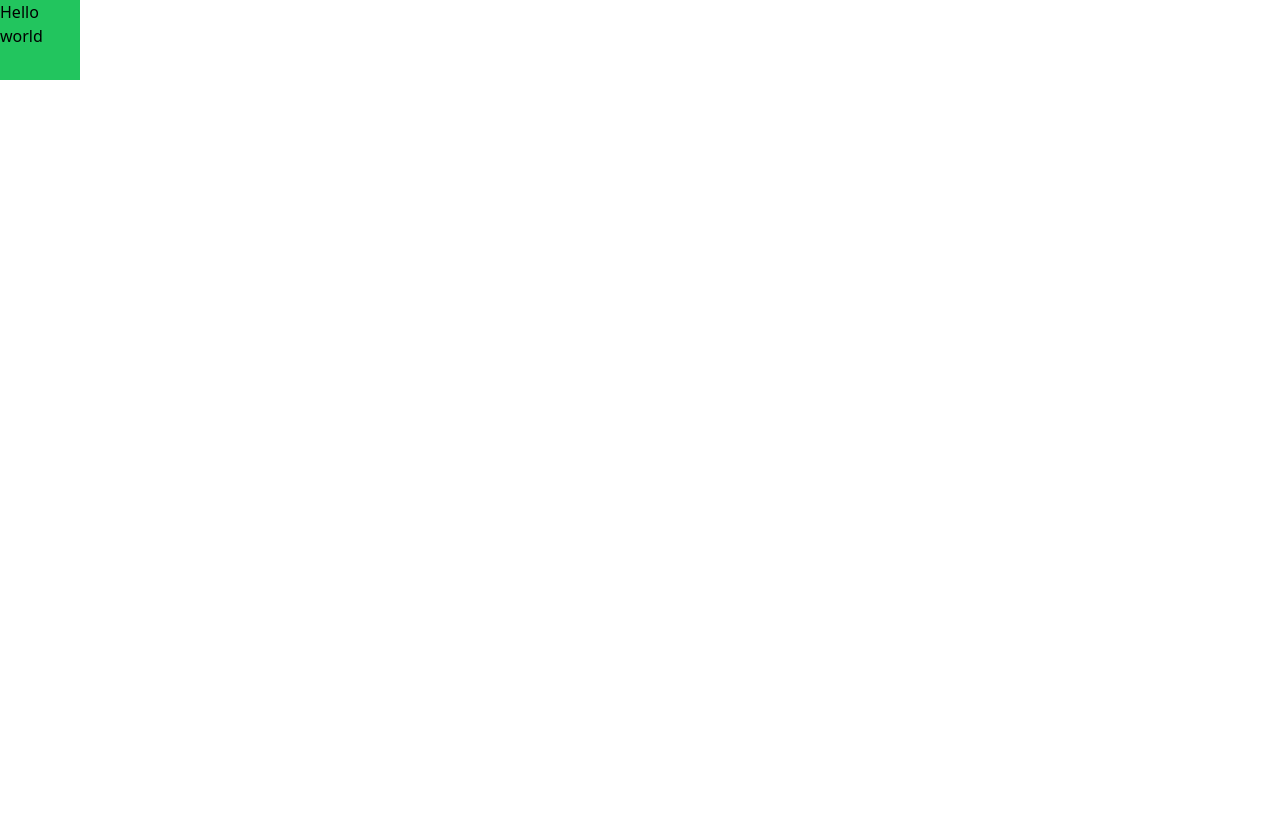
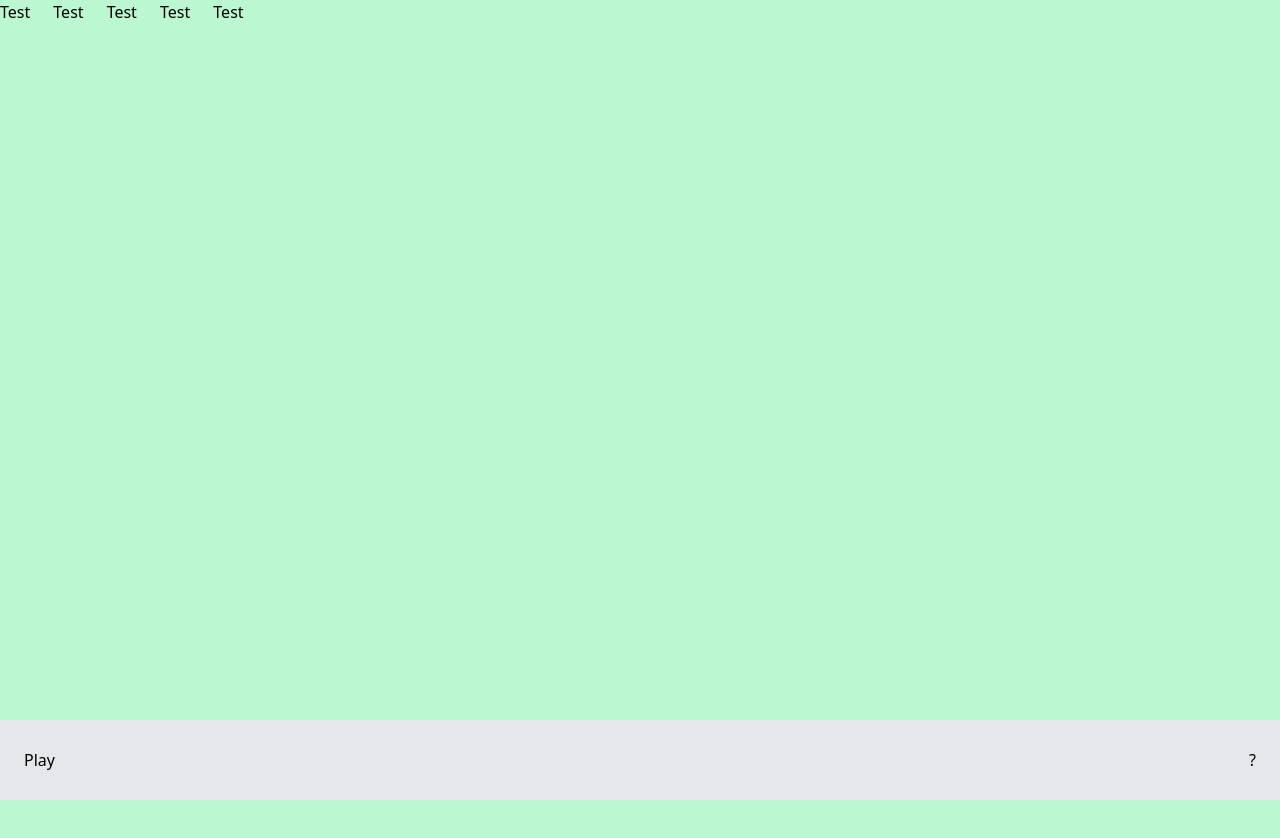
Before and after one commit to teach-a-bot-hack-basel/teach-a-bot, a Nuxt app: page /chapter/console/1 in a window 1280 px wide. Shown: the top 838 px of the page. Before the commit the page ends 800 px from the top, so only its background shows below. Built offline with nearby package versions, Linux system fonts and the light colour scheme.

Commit message:
GameView and Controller base

```diff
--- a/assets/css/tailwind.css
+++ b/assets/css/tailwind.css
@@ -39,3 +39,8 @@ button,
 select {
   cursor: pointer;
 }
+
+
+.limit {
+  /*@apply */
+}
--- /dev/null
+++ b/components/Controller.vue
@@ -0,0 +1,12 @@
+<script lang="ts" setup>
+</script>
+<template>
+  <div class="w-full bg-gray-200 h-20 flex justify-between p-6">
+    <button>
+      Play
+    </button>
+    <button>
+      ?
+    </button>
+  </div>
+</template>
--- /dev/null
+++ b/components/GameView.vue
@@ -0,0 +1,18 @@
+<script lang="ts" setup>
+import {Robot} from "~/classes/Robot";
+
+defineProps<{
+  Robo?: Robot,
+}>()
+</script>
+<template>
+  <div class="grid w-full h-full bg-green-200"
+       style="grid-template-columns: repeat(24, minmax(0, 1fr));
+       grid-template-rows: repeat(24, minmax(0, 1fr));">
+    <div>Test</div>
+    <div>Test</div>
+    <div>Test</div>
+    <div>Test</div>
+    <div>Test</div>
+  </div>
+</template>
--- a/pages/chapter/console/1.vue
+++ b/pages/chapter/console/1.vue
@@ -1,9 +1,10 @@
-<script>
-console.log('Hello world')
+<script lang="ts" setup>
+import GameView from "~/components/GameView.vue";
+import Controller from "~/components/Controller.vue"
 </script>
-
 <template>
-  <div class="bg-green-500 h-20 w-20">
-    Hello world
+  <div class="flex flex-col aspect-square">
+    <GameView class="flex-grow"/>
+    <Controller class="fixed bottom-0"/>
   </div>
 </template>
```
